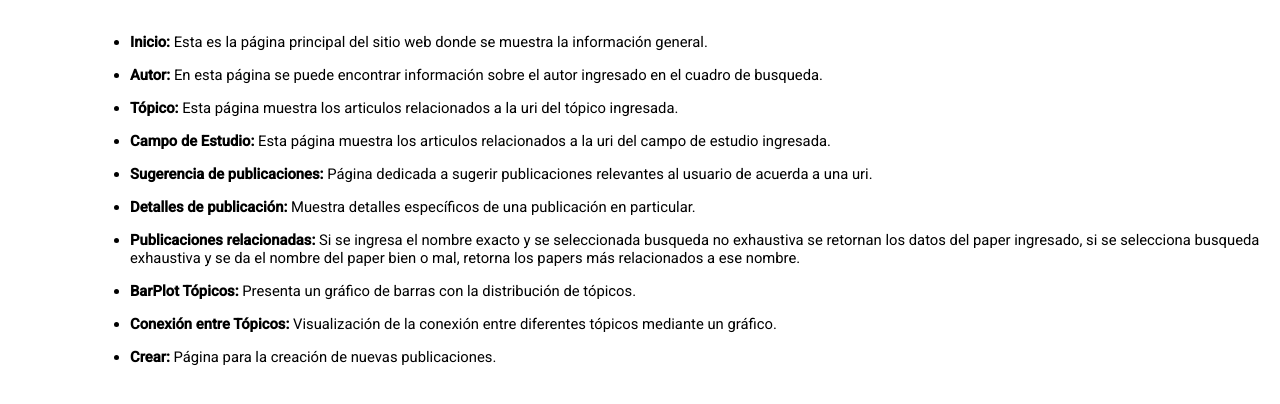
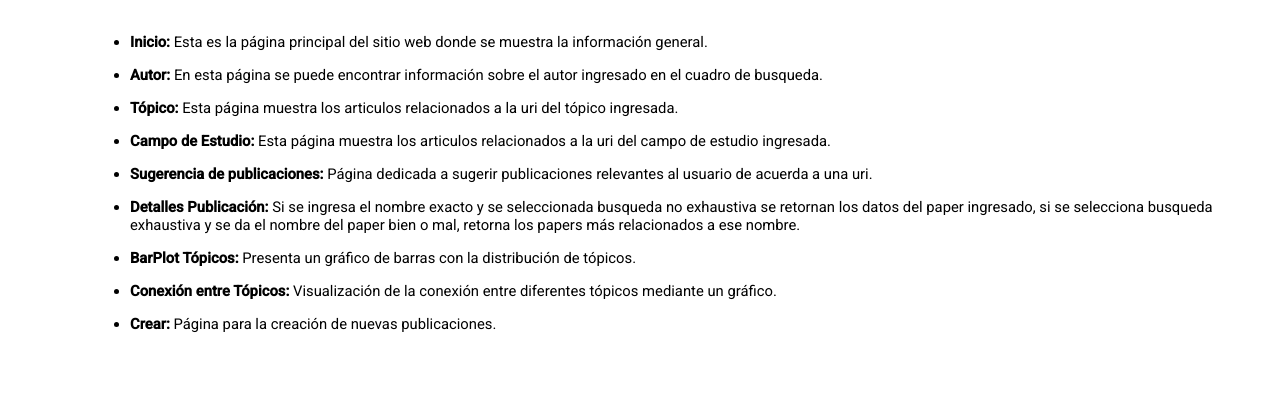
Before and after one commit to gamendez98/sw-project, a Flask app: page / in a window 1280 px wide. Shown: the part 235-639 px from the top of the page. Run offline with Flask 3, Linux system fonts and the light colour scheme; parts of the project's set-up code (start-up, migrations or seed data) failed here and were passed over.

Commit message:
Add files via upload

```diff
--- a/app/templates/index.html
+++ b/app/templates/index.html
@@ -33,10 +33,7 @@
                 <strong>Sugerencia de publicaciones:</strong> Página dedicada a sugerir publicaciones relevantes al usuario de acuerda a una uri.
             </li>
             <li>
-                <strong>Detalles de publicación:</strong> Muestra detalles específicos de una publicación en particular.
-            </li>
-            <li>
-                <strong>Publicaciones relacionadas:</strong> Si se ingresa el nombre exacto y se seleccionada busqueda no exhaustiva se retornan los datos del paper ingresado, si se selecciona busqueda exhaustiva y se da el nombre del paper bien o mal, retorna los papers más relacionados a ese nombre.
+                <strong>Detalles Publicación:</strong> Si se ingresa el nombre exacto y se seleccionada busqueda no exhaustiva se retornan los datos del paper ingresado, si se selecciona busqueda exhaustiva y se da el nombre del paper bien o mal, retorna los papers más relacionados a ese nombre.
             </li>
             <li>
                 <strong>BarPlot Tópicos:</strong> Presenta un gráfico de barras con la distribución de tópicos.
```
